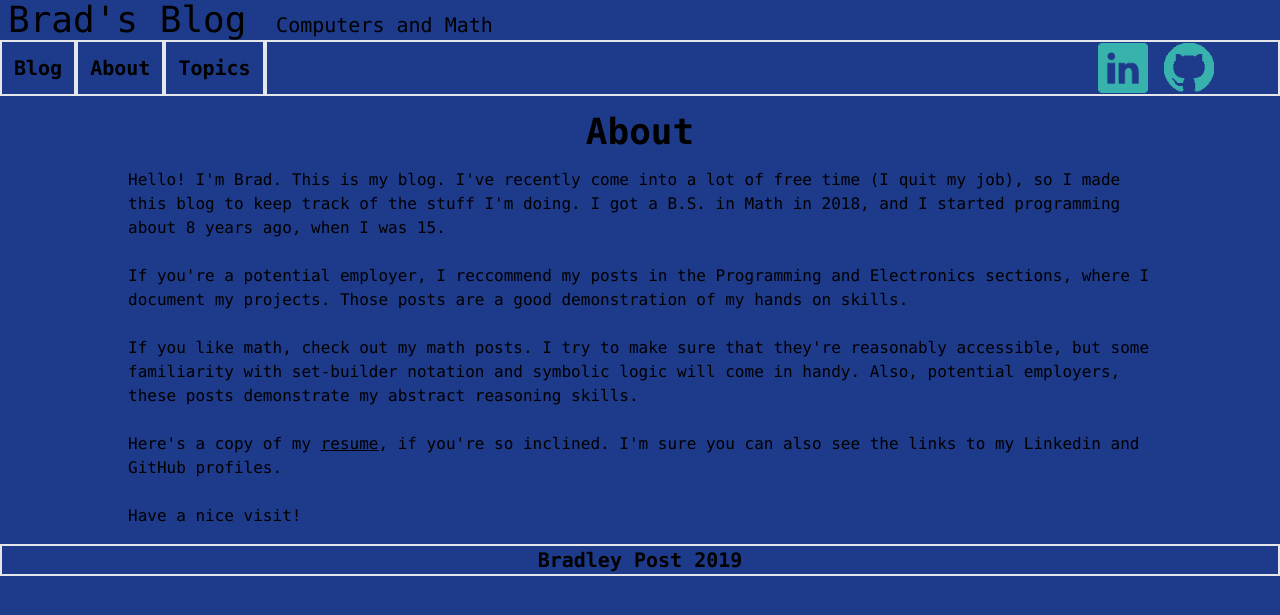
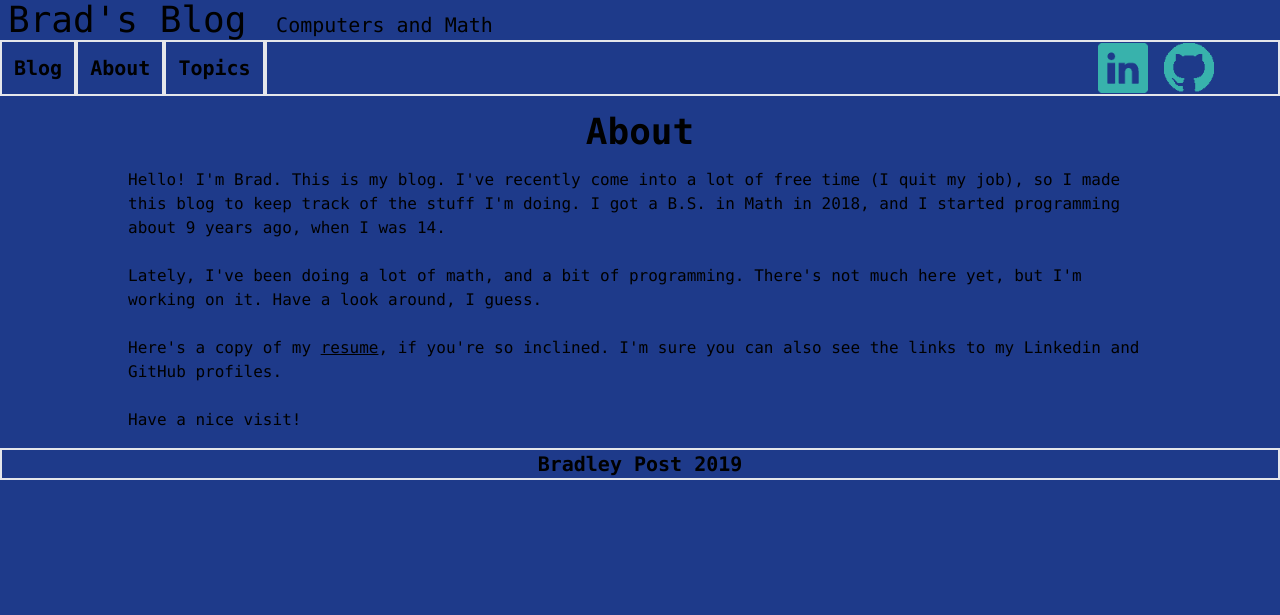
Before and after one commit to btpost/btpost.github.io, a Jekyll site: the page built from about.html, in a window 1280 px wide. Shown: the top 615 px of the page. Built offline with Jekyll 4.4.1, drawn with Linux system fonts in a browser that asks for light colours; comment, search, counter and statistics services are not loaded.

Commit message:
changed about, got rid of electronics

```diff
--- a/about.html
+++ b/about.html
@@ -8,14 +8,10 @@ title: About
 	<p>
 		Hello! I'm Brad. This is my blog. I've recently come into a lot of free time (I quit my job),
 		so I made this blog to keep track of the stuff I'm doing. I got a B.S. in Math in 2018, and I
-		started programming about 8 years ago, when I was 15. <br/><br/>
+		started programming about 9 years ago, when I was 14. <br/><br/>
 
-		If you're a potential employer, I reccommend my posts in the Programming and Electronics sections, where I
-		document my projects. Those posts are a good demonstration of my hands on skills. <br/><br/>
 
-		If you like math, check out my math posts. I try to make sure that they're reasonably accessible, but some
-		familiarity with set-builder notation and symbolic logic will come in handy. Also, potential employers, these
-		posts demonstrate my abstract reasoning skills.<br/><br/>
+		Lately, I've been doing a lot of math, and a bit of programming. There's not much here yet, but I'm working on it. Have a look around, I guess.<br/><br/>
 
 		Here's a copy of my <a href="/assets/docs/Post_Bradley_Resume.pdf" class="underline hover:no-underline">resume</a>, if you're so inclined. I'm sure you can also see the links to my Linkedin and GitHub profiles.
 		<br/><br/>
```
Also changed, not shown: _topics/electronics.md (deleted, +0 -4 lines).
